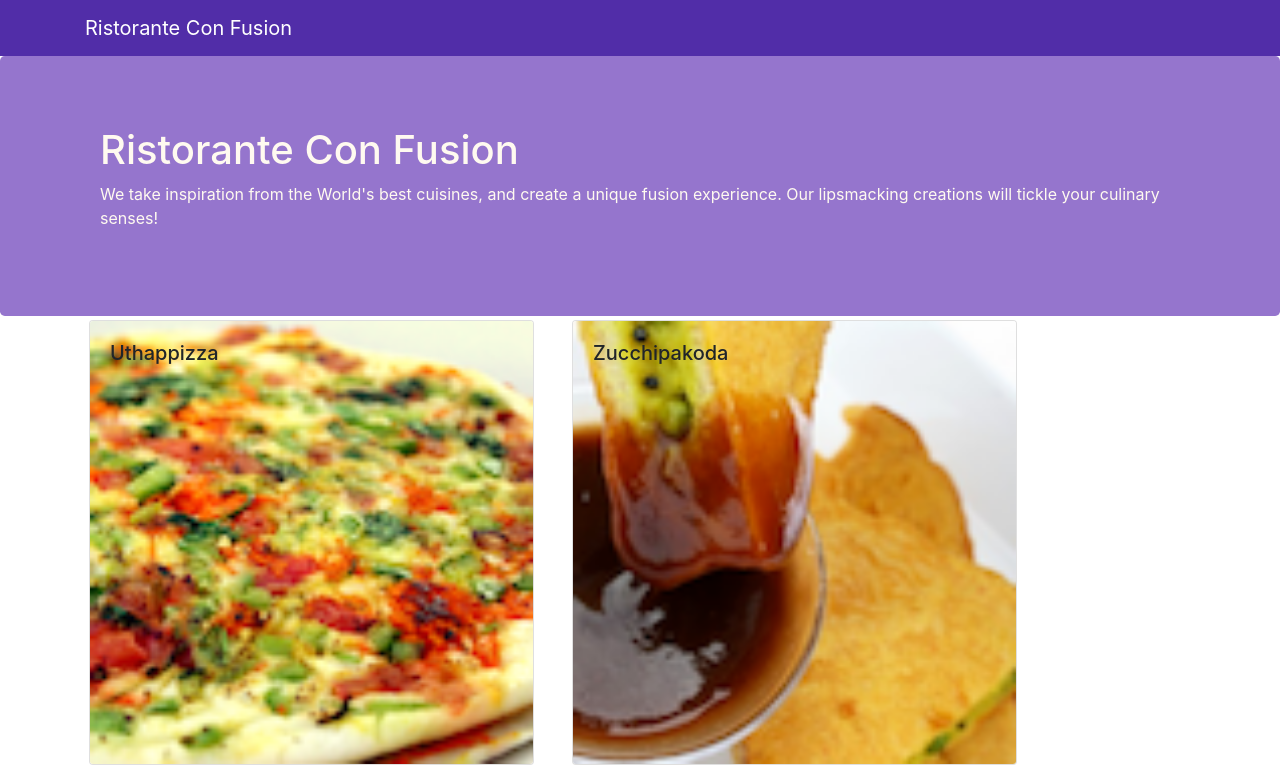
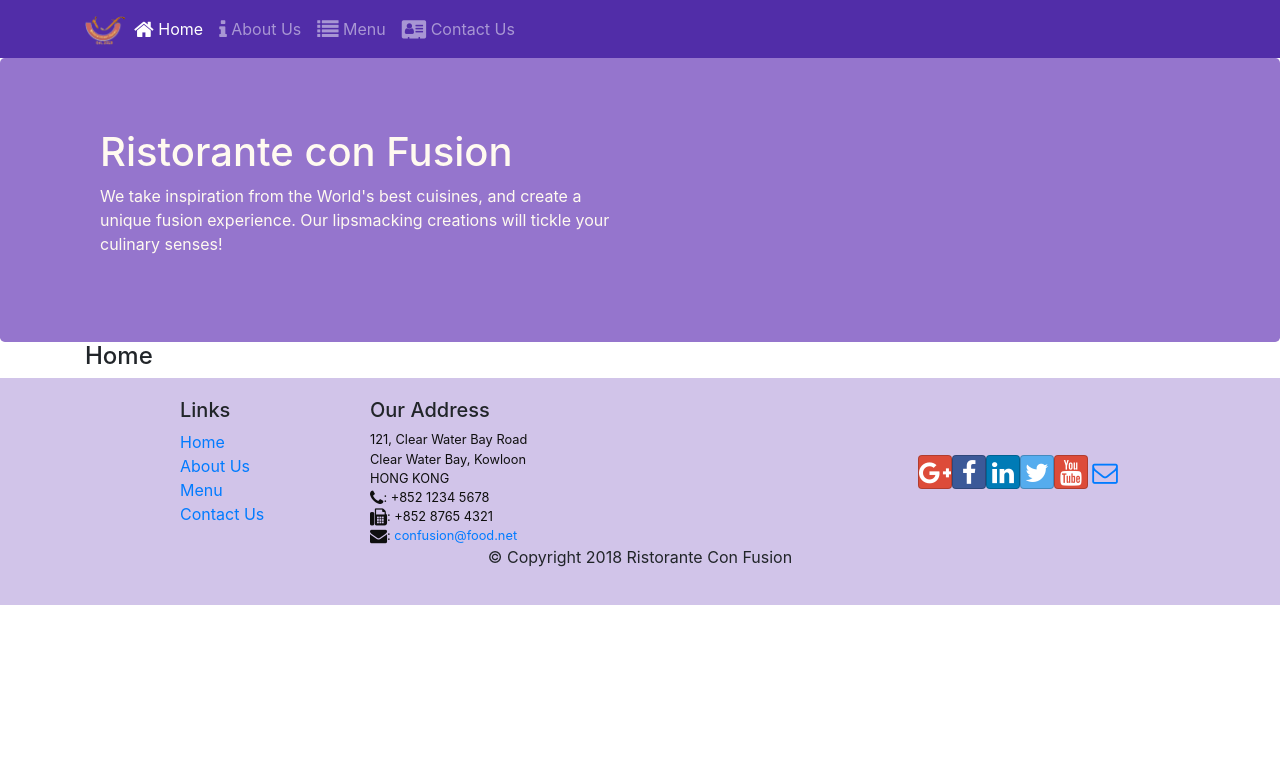
Before and after one commit to iUttamRao/confusion-React, a React (Create React App) app: page /home in a window 1280 px wide. Shown: the top 771 px of the page. Built offline with nearby package versions, Linux system fonts and the light colour scheme.

Commit message:
React Router

```diff
--- a/package.json
+++ b/package.json
@@ -12,6 +12,7 @@
     "react": "^17.0.2",
     "react-dom": "^17.0.2",
     "react-popper": "^2.2.5",
+    "react-router-dom": "^4.2.2",
     "react-scripts": "5.0.0",
     "reactstrap": "^5.0.0",
     "web-vitals": "^2.1.4"
--- a/src/App.js
+++ b/src/App.js
@@ -1,13 +1,15 @@
 import { Component } from 'react/cjs/react.production.min';
 import Main from './components/MainComponent';
 import './App.css';
-
+import { BrowserRouter} from 'react-router-dom';
 class App extends Component {
   render(){
   return (
-    <div >
-      <Main />
-    </div>
+    <BrowserRouter>
+      <div >
+        <Main />
+      </div>
+    </BrowserRouter>
   );
 }
 }
--- a/src/components/FooterComponent.js
+++ b/src/components/FooterComponent.js
@@ -1,4 +1,5 @@
 import React from 'react';
+import { Link } from 'react-router-dom'
 
 function Footer(props) {
     return(
@@ -8,10 +9,10 @@
                 <div className="col-4 offset-1 col-sm-2">
                     <h5>Links</h5>
                     <ul className="list-unstyled">
-                        <li><a href="#">Home</a></li>
-                        <li><a href="#">About</a></li>
-                        <li><a href="#">Menu</a></li>
-                        <li><a href="contactus.html">Contact</a></li>
+                        <li><Link to="/home">Home</Link></li>
+                        <li><Link to="/aboutus">About Us</Link></li>
+                        <li><Link to="/menu">Menu</Link></li>
+                        <li><Link to="/contactus">Contact Us</Link></li>
                     </ul>
                 </div>
                 <div className="col-7 col-sm-5">
--- a/src/components/HeaderComponent.js
+++ b/src/components/HeaderComponent.js
@@ -1,26 +1,59 @@
 import React, { Component } from 'react';
-import { Navbar, NavbarBrand, Jumbotron } from 'reactstrap';
+import { Nav, Navbar, NavbarBrand, NavbarToggler, Collapse, NavItem, Jumbotron } from 'reactstrap';
+import { NavLink } from 'react-router-dom';
 
-class Header extends Component{
-    render(){
+class Header extends Component {
+    constructor(props) {
+        super(props);
+
+        this.toggleNav = this.toggleNav.bind(this);
+        this.state = {
+          isNavOpen: false
+        };
+      }
+
+      toggleNav() {
+        this.setState({
+          isNavOpen: !this.state.isNavOpen
+        });
+      }
+
+    render() {
         return(
-            <>
-            <Navbar dark>
+            <div>
+                <Navbar dark expand="md">
                     <div className="container">
-                <NavbarBrand href="/">Ristorante Con Fusion</NavbarBrand>
+                        <NavbarToggler onClick={this.toggleNav} />
+                        <NavbarBrand className="mr-auto" href="/"><img src='assets/images/logo.png' height="30" width="41" alt='Ristorante Con Fusion' /></NavbarBrand>
+                        <Collapse isOpen={this.state.isNavOpen} navbar>
+                            <Nav navbar>
+                            <NavItem>
+                                <NavLink className="nav-link"  to='/home'><span className="fa fa-home fa-lg"></span> Home</NavLink>
+                            </NavItem>
+                            <NavItem>
+                                <NavLink className="nav-link" to='/aboutus'><span className="fa fa-info fa-lg"></span> About Us</NavLink>
+                            </NavItem>
+                            <NavItem>
+                                <NavLink className="nav-link"  to='/menu'><span className="fa fa-list fa-lg"></span> Menu</NavLink>
+                            </NavItem>
+                            <NavItem>
+                                <NavLink className="nav-link" to='/contactus'><span className="fa fa-address-card fa-lg"></span> Contact Us</NavLink>
+                            </NavItem>
+                            </Nav>
+                        </Collapse>
                     </div>
                 </Navbar>
                 <Jumbotron>
                     <div className="container">
                         <div className="row row-header">
-                        <div className="col-12 col -sm-6">
-                            <h1>Ristorante Con Fusion</h1>
+                            <div className="col-12 col-sm-6">
+                                <h1>Ristorante con Fusion</h1>
                                 <p>We take inspiration from the World's best cuisines, and create a unique fusion experience. Our lipsmacking creations will tickle your culinary senses!</p>
                             </div>
                         </div>
                     </div>
                 </Jumbotron>
-            </>
+            </div>
         );
     }
 }
--- /dev/null
+++ b/src/components/HomeComponent.js
@@ -0,0 +1,11 @@
+import react from "react";
+
+function Home(props){
+    return(
+        <div className="container">
+            <h4>Home</h4>
+        </div>
+    );
+}
+
+export default Home;
--- a/src/components/MainComponent.js
+++ b/src/components/MainComponent.js
@@ -1,9 +1,11 @@
 import { Component } from 'react/cjs/react.production.min';
+import Home from './HomeComponent';
 import Menu from './MenuComponent';
 import DishDetail from './DishdetailComponent';
 import Header from './HeaderComponent';
 import Footer from './FooterComponent';
 import { DISHES } from '../shared/dishes';
+import { Switch, Route, Redirect } from "react-router-dom";
 
 class Main extends Component {
 
@@ -12,20 +14,25 @@
 
     this.state = {
         dishes: DISHES,
-        selectedDish:null
     };
   }
 
-  onDishSelect(dishId){
-    this.setState({ selectedDish: dishId});
-}
+  render(){
 
-  render(){
+    const HomePage = () => {
+      return(
+        <Home/>
+      );
+    }
+
   return (
     <div>
       <Header />
-      <Menu dishes={this.state.dishes} onClick={(dishId) => this.onDishSelect(dishId)} />
-      <DishDetail dish={this.state.dishes.filter((dish) => dish.id === this.state.selectedDish)[0]} />
+      <Switch>
+        <Route path="/home" component={HomePage} />
+        <Route eaxct path="/menu" component={() => <Menu dishes={this.state.dishes} />} />
+        <Redirect to="/home" />
+      </Switch>
       <Footer />
     </div>
   );
--- a/src/components/MenuComponent.js
+++ b/src/components/MenuComponent.js
@@ -3,7 +3,7 @@
 
 function RenderMenuItem({dish, onClick}){
     return(
-      <Card onClick={() => onClick(dish.id)}>
+      <Card>
         <CardImg width="100%" src={dish.image} alt={dish.name} />
         <CardImgOverlay>
            <CardTitle>{dish.name}</CardTitle>
```
Also changed, not shown: 1 other file (tests, documents, lock files or other folders). Lines whose indentation alone changed are shown as unchanged.
